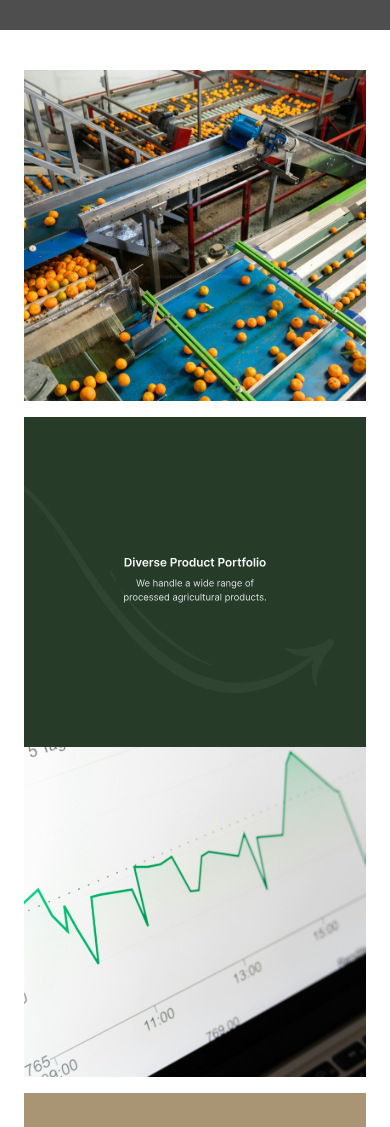
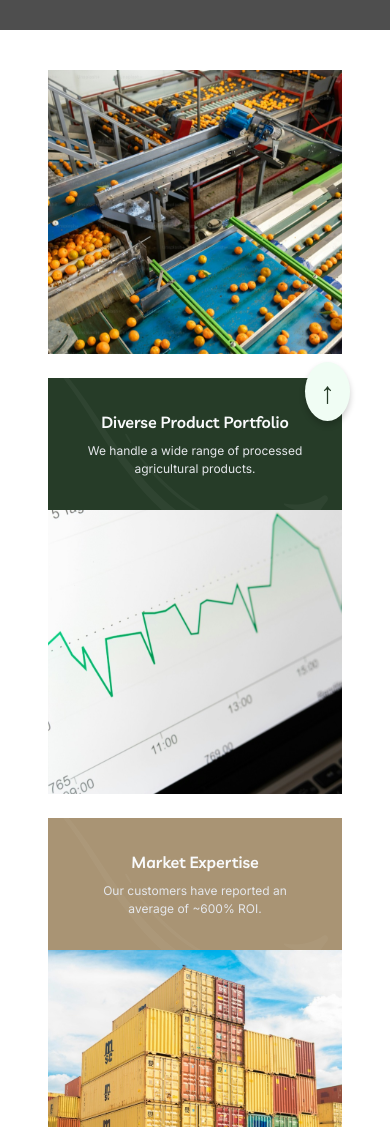
Before and after one commit to emmypuch/nahco-commodities, a React (Vite) app: page /service in a window 390 px wide. Shown: the part 383-1510 px from the top of the page. Built offline with nearby package versions, Linux system fonts and the light colour scheme; grey boxes are pictures that could not be loaded.

Commit message:
modified ui

```diff
--- a/src/App.tsx
+++ b/src/App.tsx
@@ -6,9 +6,11 @@ import GlobalReach from "./pages/global-section/GlobalReach";
 import Contact from "./pages/contact-section/Contact";
 import Quote from "./pages/quote-section/Quote";
 import Inquiry from "./pages/inquiry-section/Inquiry";
+import ScrollToTopButton from "./components/scroll-button/ScrollToTopButton";
 
 const App = () => {
   return (
+    <>
       <Routes>
         <Route path="/" element={<Home />} />
         <Route path="/about" element={<About />} />
@@ -18,6 +20,9 @@ const App = () => {
         <Route path="/quote" element={<Quote />} />
         <Route path="/inquiry" element={<Inquiry />} />
       </Routes>
+      {/* Scroll to Top Button */}
+      <ScrollToTopButton />
+    </>
   );
 };
 
--- a/src/components/about-nahco/AboutNahco.css
+++ b/src/components/about-nahco/AboutNahco.css
@@ -43,8 +43,22 @@ h4, h2 {
         text-align: center !important;
     }
 
-    div.nahco-service-images {
-        display: flex;
-        flex-direction: column;
+    .service-images-layout {
+        padding-left: 1rem;
+        padding-right: 1rem;
+    }
+
+    .service-images-layout img {
+        width: 100%;
+        height: 100%;
+    }
+
+    .service-images-layout .relative {
+        width: 100%;
+        height: auto;
+    }
+
+    .service-images-layout .text-center {
+        text-align: center;
     }
 }
--- a/src/components/about-service/AboutService.tsx
+++ b/src/components/about-service/AboutService.tsx
@@ -1,29 +1,63 @@
 import HeroImage from "../../assets/svg/hero-image.svg";
 import Fruit from "../../assets/svg/fruit.svg";
-import Product from "../../assets/svg/product.svg";
 import Chart from "../../assets/svg/chart.svg";
-import Market from "../../assets/svg/market.svg";
 import Warehouse from "../../assets/svg/warehouse.svg";
-import Logistics from "../../assets/svg/logistics.svg";
 import Solar from "../../assets/svg/solar.svg";
-import Package from "../../assets/svg/package.svg";
 import Brand from "../../assets/svg/brand.svg";
-import Innovation from "../../assets/svg/innovation.svg";
 import Worktool from "../../assets/svg/worktool.svg";
-import Document from "../../assets/svg/document.svg";
 import Tool from "../../assets/svg/tool.svg";
-import Consult from "../../assets/svg/consult.svg";
 import { useEffect } from "react";
 import "./AboutService.css";
+import ServiceCard from "./ServiceCard";
 
-const images = [
-  [Fruit, Product],
-  [Chart, Market],
-  [Warehouse, Logistics],
-  [Solar, Package],
-  [Brand, Innovation],
-  [Worktool, Document],
-  [Tool, Consult],
+const services = [
+  {
+    image: Fruit,
+    bgColor: "bg-[#263C28]",
+    title: "Diverse Product Portfolio",
+    description: "We handle a wide range of processed agricultural products.",
+  },
+  {
+    image: Chart,
+    bgColor: "bg-[#A99474]",
+    title: "Market Expertise",
+    description: "Our customers have reported an average of ~600% ROI.",
+  },
+  {
+    image: Warehouse,
+    bgColor: "bg-[#263C28]",
+    title: "Logistics Management",
+    description:
+      "We handle packaging, documentation, transportation, and delivery for efficient export.",
+  },
+  {
+    image: Solar,
+    bgColor: "bg-[#A99474]",
+    title: "State-of-the-Art Processing & Packaging",
+    description:
+      "Our advanced facilities ensure top-notch product handling and preservation.",
+  },
+  {
+    image: Brand,
+    bgColor: "bg-[#263C28]",
+    title: "Innovative Package Design",
+    description:
+      "We create custom packaging solutions that stand out and protect your products.",
+  },
+  {
+    image: Worktool,
+    bgColor: "bg-[#A99474]",
+    title: "Streamlined Documentation & Certification",
+    description:
+      "On-site government agencies and customs expertise ensure smooth export clearance.",
+  },
+  {
+    image: Tool,
+    bgColor: "bg-[#263C28]",
+    title: "Agro-Export Training & Consulting",
+    description:
+      "We offer training programs to empower businesses and farmers for global success.",
+  },
 ];
 
 const AboutService = () => {
@@ -40,9 +74,7 @@ const AboutService = () => {
           }
         });
       },
-      {
-        threshold: 0.1,
-      }
+      { threshold: 0.1 }
     );
 
     elements.forEach((el) => observer.observe(el));
@@ -73,23 +105,19 @@ const AboutService = () => {
                 process, from initial market research to final delivery.
               </p>
             </div>
-
             <div className="absolute top-0 left-0 w-full h-full bg-black opacity-[0.5]"></div>
           </div>
         </div>
 
-        <div className="mt-[40px] mb-[30px] md:px-0 px-6">
-          {images.map((pair, index) => (
-            <div
+        <div className="mt-[40px] mb-[40px] md:px-0 px-6">
+          {services.map((service, index) => (
+            <ServiceCard
               key={index}
-              className="nahco-service-images flex fade-in-element gap-4 md:justify-center"
-            >
-              {pair.map((image, idx) => (
-                <div key={idx}>
-                  <img src={image} alt="" className="md:h-[400px]" />
-                </div>
-              ))}
-            </div>
+              image={service.image}
+              bgColor={service.bgColor}
+              title={service.title}
+              description={service.description}
+            />
           ))}
         </div>
       </div>
--- /dev/null
+++ b/src/components/about-service/ServiceCard.tsx
@@ -0,0 +1,42 @@
+import GroupLine from "../../assets/svg/group-line.svg";
+
+interface ServiceCardProps {
+  image: string;
+  bgColor: string;
+  title: string;
+  description: string;
+}
+
+const ServiceCard: React.FC<ServiceCardProps> = ({
+  image,
+  bgColor,
+  title,
+  description,
+}) => {
+  return (
+    <div className="service-images-layout flex flex-col justify-center md:flex-row gap-6 px-6 md:px-0 mb-0">
+      <div className="flex justify-center items-center w-full md:w-[583px] md:h-[563px]">
+        <img
+          src={image}
+          alt={title}
+          className="w-[150px] h-[150px] md:w-full md:h-full object-contain"
+        />
+      </div>
+      <div className={`relative ${bgColor} w-[583px] h-[563px] p-4`}>
+        <div className="absolute top-0 left-0 w-full h-full z-10">
+          <img src={GroupLine} alt="" className="w-full h-full object-cover" />
+        </div>
+        <div className="relative z-20 flex flex-col justify-center items-center h-full p-4">
+          <h3 className="text-[#F9FAFB]  text-[16px] md:text-[20px] font-[600] mb-2 text-center">
+            {title}
+          </h3>
+          <p className="text-[#E5E7EB] font-[400] text-[12px] md:text-[16px] text-center">
+            {description}
+          </p>
+        </div>
+      </div>
+    </div>
+  );
+};
+
+export default ServiceCard;
--- /dev/null
+++ b/src/components/scroll-button/ScrollToTopButton.css
@@ -0,0 +1,10 @@
+.scroll-to-top-button {
+    position: fixed;
+    bottom: 20px;
+    right: -300px;
+    transition: right 0.3s ease-in-out;
+}
+
+.scroll-to-top-button.show {
+    right: 20px;
+}
--- /dev/null
+++ b/src/components/scroll-button/ScrollToTopButton.tsx
@@ -0,0 +1,63 @@
+import { useState, useEffect } from "react";
+
+const ScrollToTopButton = () => {
+  const [showButton, setShowButton] = useState(false);
+
+  const handleScrollToTop = () => {
+    window.scrollTo({
+      top: 0,
+      behavior: "smooth",
+    });
+  };
+
+  useEffect(() => {
+    const handleScroll = () => {
+      const scrollPosition = window.scrollY + window.innerHeight;
+      const bottomPosition = document.documentElement.scrollHeight;
+      if (scrollPosition >= bottomPosition - 100) {
+        setShowButton(true);
+      } else {
+        setShowButton(false);
+      }
+    };
+
+    window.addEventListener("scroll", handleScroll);
+    return () => {
+      window.removeEventListener("scroll", handleScroll);
+    };
+  }, []);
+
+  return (
+    showButton && (
+      <div
+        onClick={handleScrollToTop}
+        className="scroll-to-top-button"
+        style={styles.buttonContainer}
+      >
+        <button style={styles.button}>↑</button>
+      </div>
+    )
+  );
+};
+
+const styles: { [key: string]: React.CSSProperties } = {
+  buttonContainer: {
+    position: "fixed",
+    bottom: "40px",
+    right: "40px",
+    transition: "right 0.3s ease-in-out",
+    zIndex: 1000,
+  },
+  button: {
+    backgroundColor: "#F0FDF4",
+    color: "#263C28",
+    border: "none",
+    padding: "7px 15px",
+    borderRadius: "50%",
+    cursor: "pointer",
+    fontSize: "30px",
+    boxShadow: "0px 4px 6px rgba(0, 0, 0, 0.2)",
+  },
+};
+
+export default ScrollToTopButton;
```
Also changed, not shown: src/assets/svg/group-line.svg (added). Lines whose indentation alone changed are shown as unchanged.
